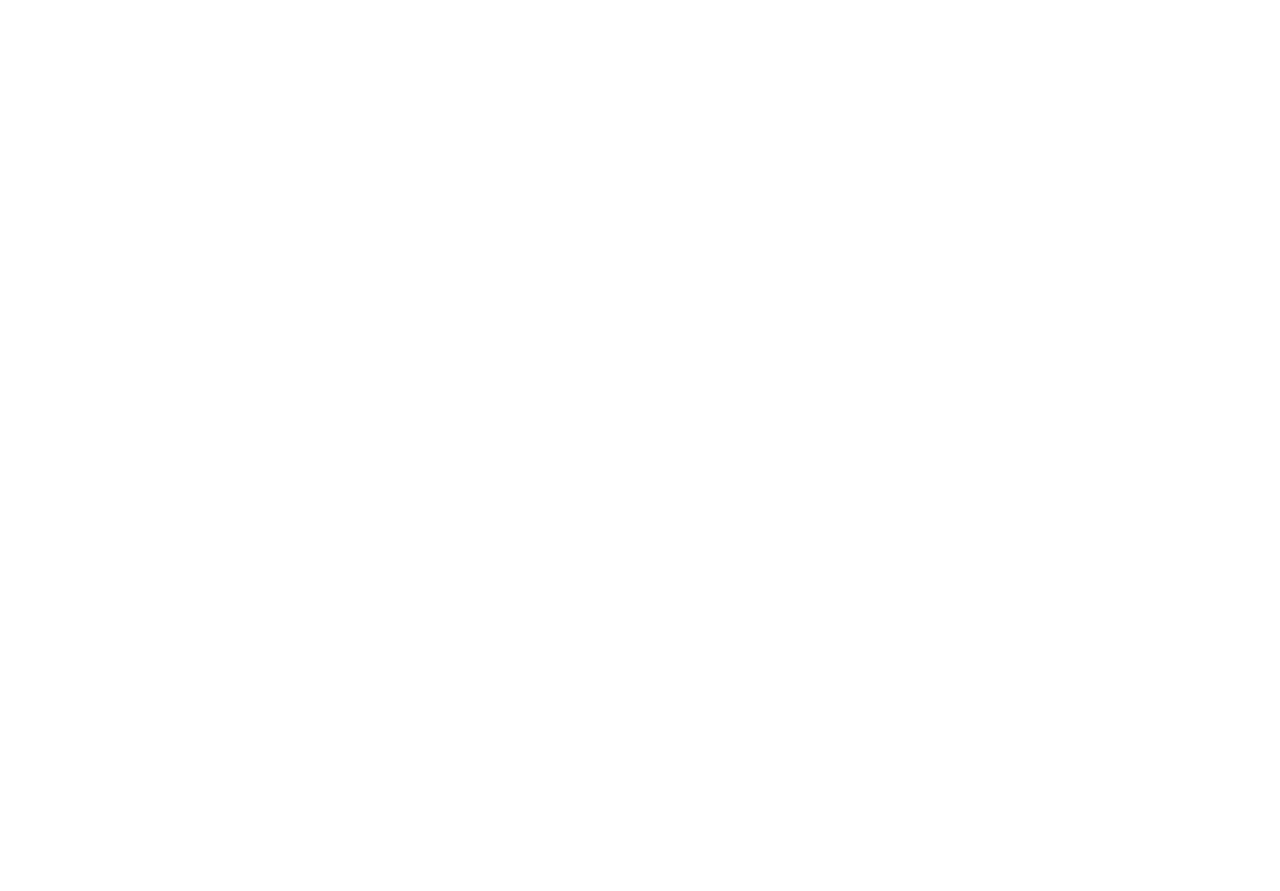
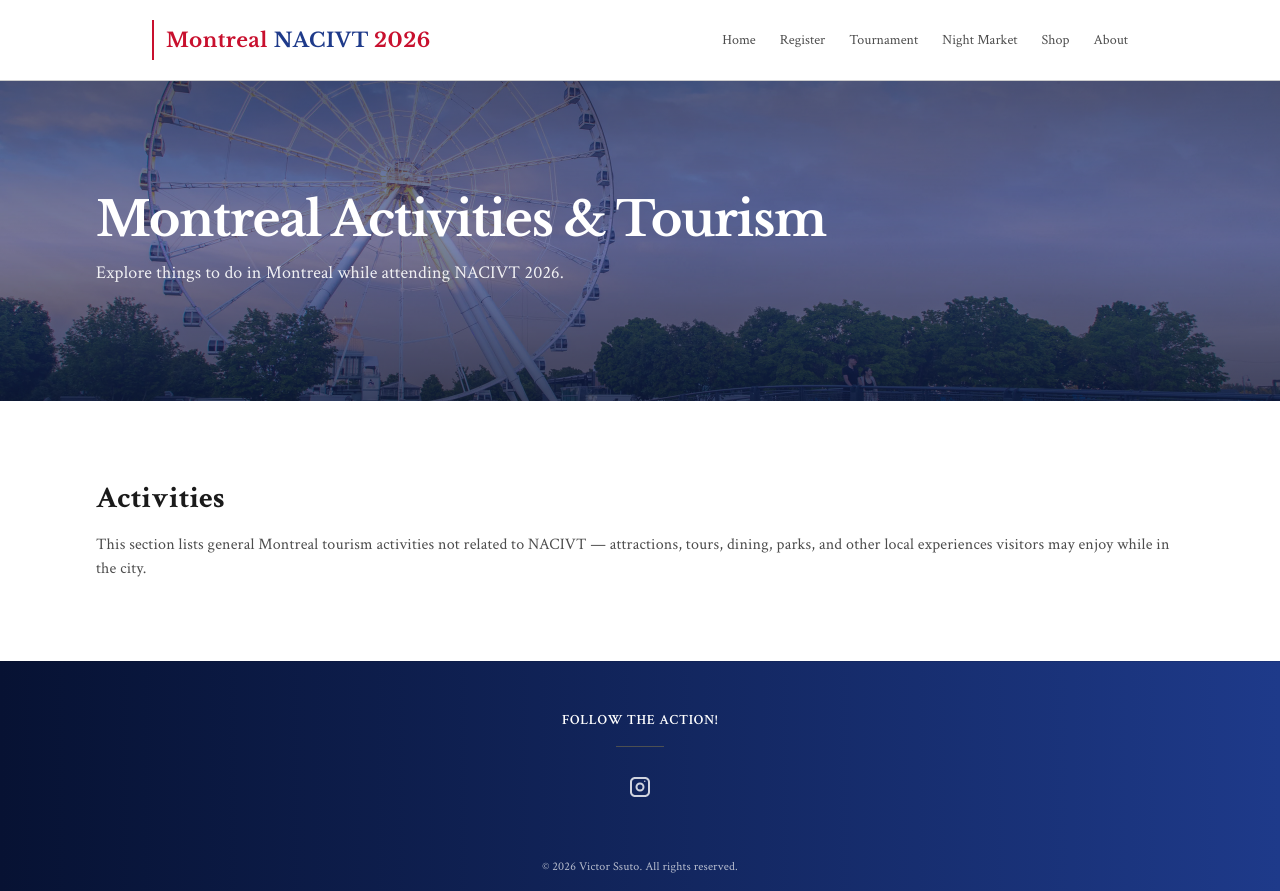
Before and after one commit to VictorSsuto/nacivt-2026, a React (Vite) app: page /activities in a window 1280 px wide. Before the commit this address had no page. Before the commit the page ends 800 px from the top, so only its background shows below. Built offline with nearby package versions, Linux system fonts and the light colour scheme.

Commit message:
added acitivities page

```diff
--- a/src/components/Navbar.jsx
+++ b/src/components/Navbar.jsx
@@ -66,6 +66,12 @@
                 About
               </Link>
               <Link
+                to={LINKS.activities}
+                className="block px-4 py-2 text-sm text-black/80 hover:bg-gray-50"
+              >
+                Activities
+              </Link>
+              <Link
                 to={LINKS.faq}
                 className="block px-4 py-2 text-sm text-black/80 hover:bg-gray-50"
               >
--- a/src/data/links.js
+++ b/src/data/links.js
@@ -11,6 +11,7 @@
   festival: "/festival",
   about: "/about",
   far: "/far",
+  activities: "/activities",
   location: "/location",
 
   contact: "mailto:contact@nacivt.com",
--- a/src/main.jsx
+++ b/src/main.jsx
@@ -10,6 +10,7 @@
 import Festival from "./pages/festival/festival.jsx"
 import About from "./pages/about/about.jsx"
 import FarRedirect from "./pages/far.jsx"
+import Activities from "./pages/activities/activities.jsx"
 import Location from "./pages/location/location.jsx"
 import Shop from "./pages/shop/shop.jsx"
 import Bracket from "./pages/bracket/bracket.jsx"
@@ -31,6 +32,7 @@
           <Route path="festival" element={<Festival />} />
           <Route path="about" element={<About />} />
           <Route path="far" element={<FarRedirect />} />
+          <Route path="activities" element={<Activities />} />
 
           <Route path="shop" element={<Shop />} />
           <Route path="location" element={<Location />} />
--- /dev/null
+++ b/src/pages/activities/activities.jsx
@@ -0,0 +1,52 @@
+import activitiesHero from "../../assets/activities.jpg"
+import { FadeIn } from "../../components/FadeIn"
+
+export default function Activities() {
+  return (
+    <>
+      <section className="relative h-[40vh] min-h-[320px] w-full overflow-hidden">
+        <img
+          src={activitiesHero}
+          alt="Activities"
+          aria-hidden="true"
+          className="absolute inset-0 h-full w-full object-cover object-[50%_40%]"
+        />
+
+        <div className="absolute inset-0 bg-[#1e3a8a]/60" />
+        <div className="absolute inset-0 bg-gradient-to-b from-black/30 via-transparent to-black/40" />
+
+        <div className="relative z-10 flex h-full items-center">
+          <div className="mx-auto w-full max-w-6xl px-8 text-white">
+            <FadeIn variant="down">
+              <h1
+                className="text-5xl font-bold tracking-tight"
+                style={{ fontFamily: "'Libre Baskerville', serif" }}
+              >
+                Montreal Activities & Tourism
+              </h1>
+            </FadeIn>
+
+            <FadeIn variant="up" delay={120}>
+              <p className="mt-4 max-w-2xl text-lg text-white/90">
+                Explore things to do in Montreal while attending NACIVT 2026.
+              </p>
+            </FadeIn>
+          </div>
+        </div>
+      </section>
+
+      <main className="mx-auto max-w-6xl px-8 py-20">
+        <FadeIn>
+          <section id="activities">
+            <h2 className="text-3xl font-bold">Activities</h2>
+            <p className="mt-4 text-base text-black/70">
+              This section lists general Montreal tourism activities not related
+              to NACIVT — attractions, tours, dining, parks, and other local
+              experiences visitors may enjoy while in the city.
+            </p>
+          </section>
+        </FadeIn>
+      </main>
+    </>
+  )
+}
```
Also changed, not shown: src/assets/activities.jpg (added).
